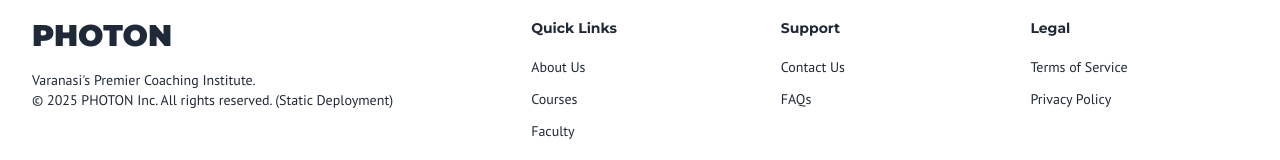
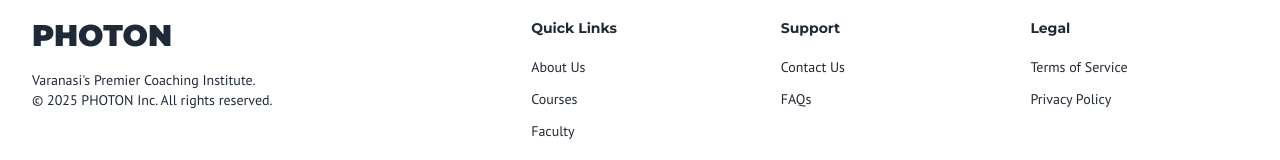
Before and after one commit to saturnbrothers17/photon-new, a Next.js app: page / in a window 1280 px wide. Shown: the part 3405-3565 px from the top of the page. Built offline with nearby package versions, Linux system fonts and the light colour scheme.

Commit message:
fix: Remove '(Static Deployment)' from footer

```diff
--- a/src/components/layout/Footer.tsx
+++ b/src/components/layout/Footer.tsx
@@ -15,7 +15,7 @@ export function Footer() {
             <p className="mt-4 text-sm text-muted-foreground">
               Varanasi's Premier Coaching Institute.
               <br />
-              © {new Date().getFullYear()} PHOTON Inc. All rights reserved. (Static Deployment)
+              © {new Date().getFullYear()} PHOTON Inc. All rights reserved.
             </p>
           </div>
 
```
